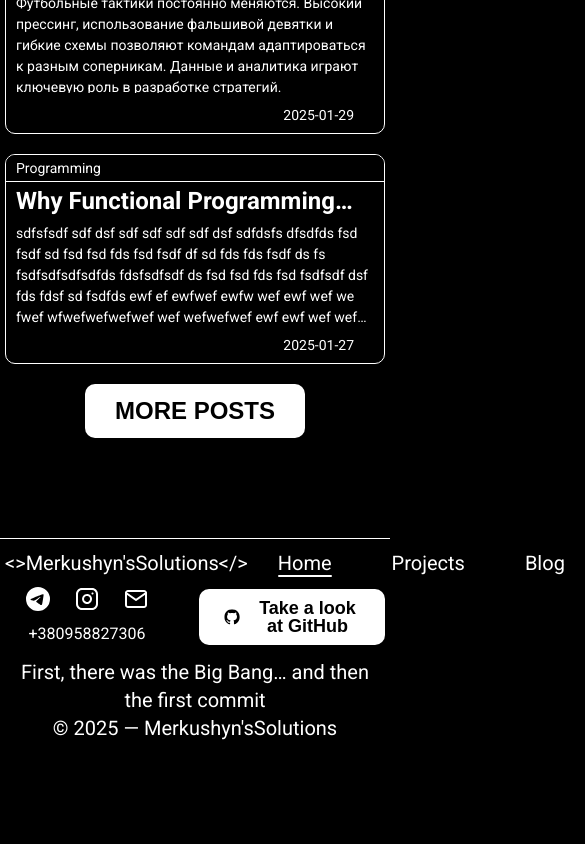
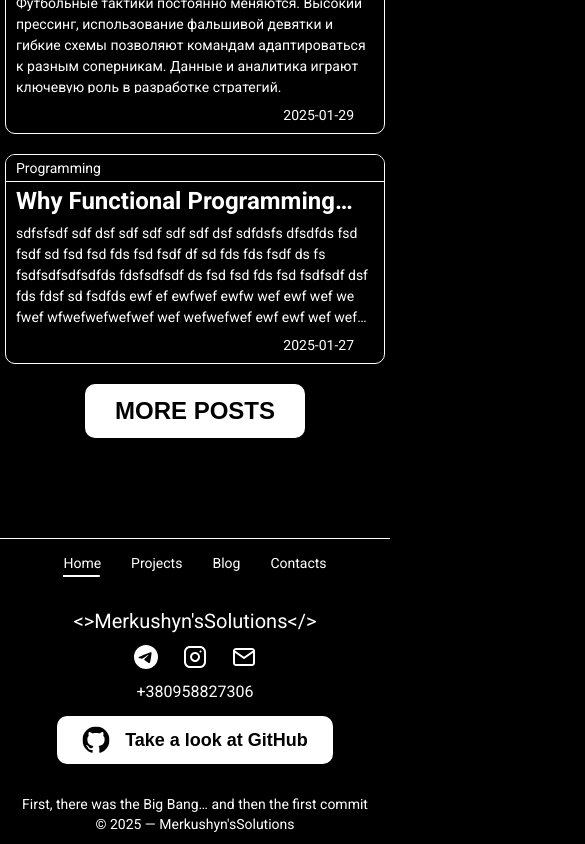
Before and after one commit to ArtemMerkushyn/byMerkushyn, a React (Create React App) app: page / in a window 390 px wide. Shown: the part 7715-8559 px from the top of the page, 585 px wide, since content can reach past the window. Before the commit the page ends 8467 px from the top, so only its background shows below. Built offline with nearby package versions, Linux system fonts and the light colour scheme.

Commit message:
wrote the adaptive to the footer

```diff
--- a/src/components/footer/footer.module.scss
+++ b/src/components/footer/footer.module.scss
@@ -67,7 +67,7 @@
                 content: '';
                 position: absolute;
                 bottom: 0;
-                left: 0;
+                left: -1px;
                 width: 100%;
                 height: 2px;
                 border-radius: 50px;
@@ -86,3 +86,46 @@
         }
     }
 }
+
+@media (max-width: 769px) {
+    .nav {
+        &__items {
+            gap: 30px;
+        }
+    }
+}
+
+@media (max-width: 650px) {
+    .footer {
+        &__top {
+            flex-direction: column-reverse;
+            text-align: center;
+        }
+
+        &__middle {
+            flex-direction: column;
+            gap: 10px;
+            margin-bottom: 30px;
+        }
+    }
+
+    .nav {
+        &__items {
+            margin: 0 auto;
+        }
+    }
+}
+
+@media (max-width: 550px) {
+    .footer {
+        &__bottom {
+            font-size: $font-size-xs;
+            line-height: calc($font-size-xs + 6px);
+        }
+    }
+    .nav {
+        &__item {
+            font-size: $font-size-xs;
+        }
+    }
+}
```
